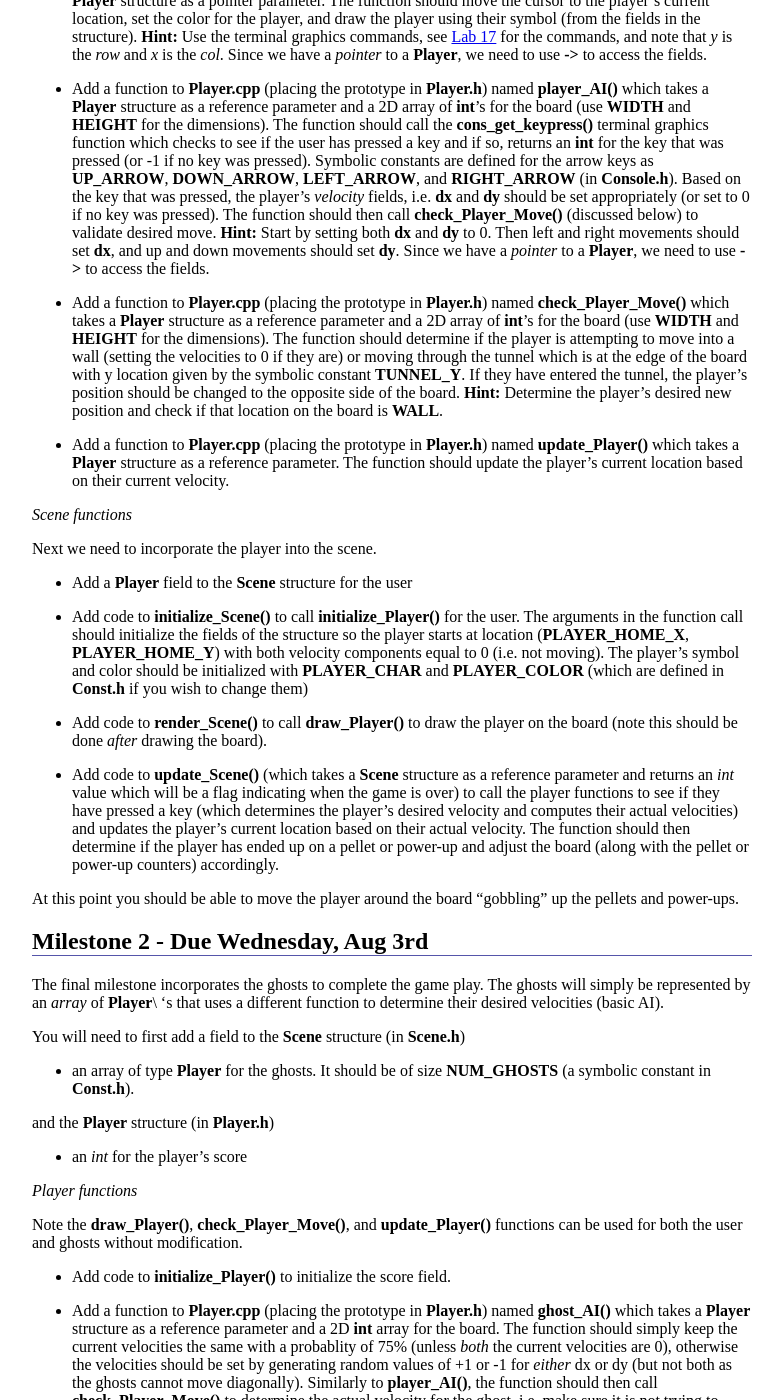
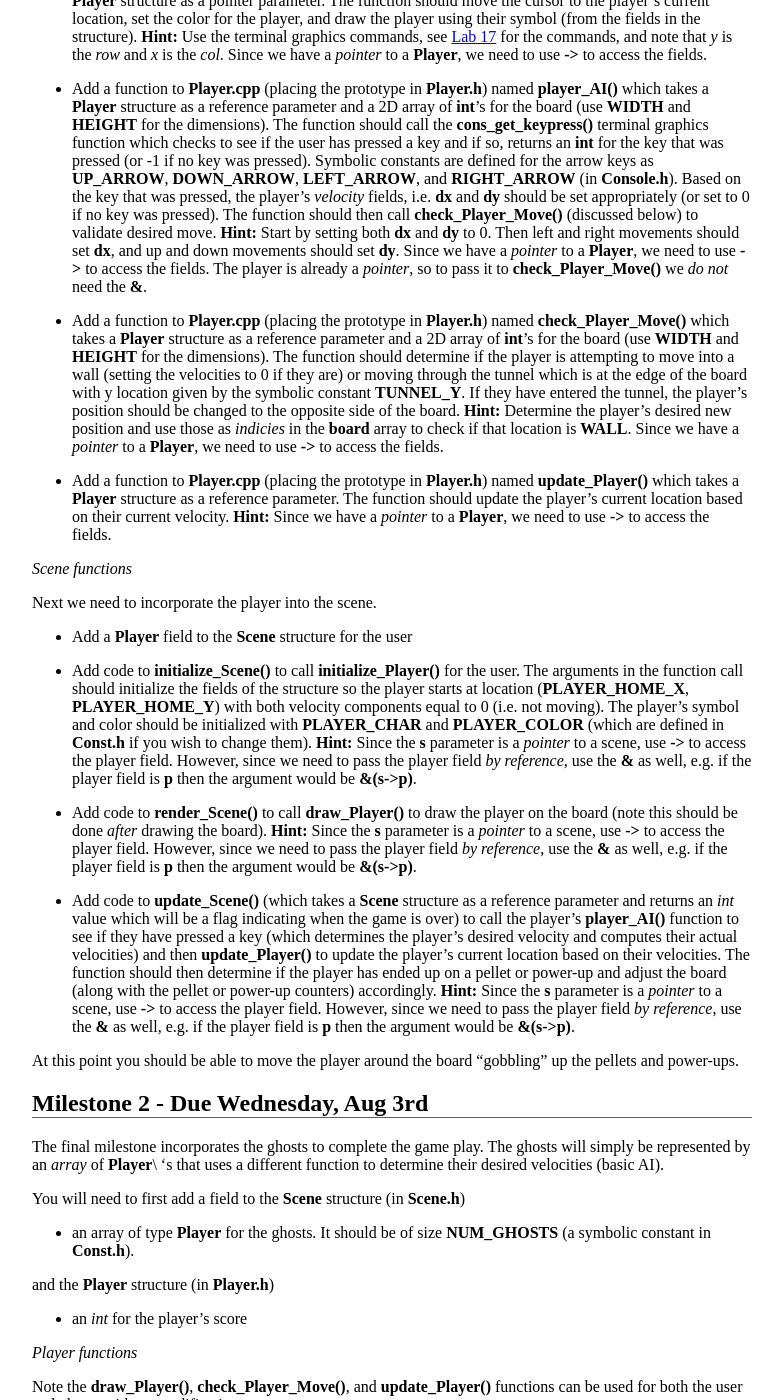
Before and after one commit to ycpcs/cs101-summer2016, a Jekyll site: the page built from assign/assign05.md, in a window 1280 px wide and 1400 px high, scrolled down 2762 px. Shown: the whole window, without its empty margins (248-1030 px from the left). Built offline with Jekyll 4.4.1, drawn with Linux system fonts in a browser that asks for light colours.

Commit message:
update assignment 5 description
update assignment 5 description

```diff
--- a/assign/assign05.md
+++ b/assign/assign05.md
@@ -126,11 +126,11 @@ We will need to add functions to initialize, draw and update the fields of the p
 
 -   Add a function to **Player.cpp** (placing the prototype in **Player.h**) named **draw_Player()** which takes a **Player** structure as a pointer parameter. The function should move the cursor to the player's current location, set the color for the player, and draw the player using their symbol (from the fields in the structure). **Hint:** Use the terminal graphics commands, see [Lab 17](../labs/lab17.html) for the commands, and note that *y* is the *row* and *x* is the *col*. Since we have a *pointer* to a **Player**, we need to use **->** to access the fields.
 
--   Add a function to **Player.cpp** (placing the prototype in **Player.h**) named **player_AI()** which takes a **Player** structure as a reference parameter and a 2D array of **int**'s for the board (use **WIDTH** and **HEIGHT** for the dimensions). The function should call the **cons_get_keypress()** terminal graphics function which checks to see if the user has pressed a key and if so, returns an **int** for the key that was pressed (or -1 if no key was pressed). Symbolic constants are defined for the arrow keys as **UP_ARROW**, **DOWN_ARROW**, **LEFT_ARROW**, and **RIGHT_ARROW** (in **Console.h**). Based on the key that was pressed, the player's *velocity* fields, i.e. **dx** and **dy** should be set appropriately (or set to 0 if no key was pressed). The function should then call **check_Player_Move()** (discussed below) to validate desired move. **Hint:** Start by setting both **dx** and **dy** to 0. Then left and right movements should set **dx**, and up and down movements should set **dy**. Since we have a *pointer* to a **Player**, we need to use **->** to access the fields.
+-   Add a function to **Player.cpp** (placing the prototype in **Player.h**) named **player_AI()** which takes a **Player** structure as a reference parameter and a 2D array of **int**'s for the board (use **WIDTH** and **HEIGHT** for the dimensions). The function should call the **cons_get_keypress()** terminal graphics function which checks to see if the user has pressed a key and if so, returns an **int** for the key that was pressed (or -1 if no key was pressed). Symbolic constants are defined for the arrow keys as **UP_ARROW**, **DOWN_ARROW**, **LEFT_ARROW**, and **RIGHT_ARROW** (in **Console.h**). Based on the key that was pressed, the player's *velocity* fields, i.e. **dx** and **dy** should be set appropriately (or set to 0 if no key was pressed). The function should then call **check_Player_Move()** (discussed below) to validate desired move. **Hint:** Start by setting both **dx** and **dy** to 0. Then left and right movements should set **dx**, and up and down movements should set **dy**. Since we have a *pointer* to a **Player**, we need to use **->** to access the fields. The player is already a *pointer*, so to pass it to **check_Player_Move()** we *do not* need the **&**.
 
--   Add a function to **Player.cpp** (placing the prototype in **Player.h**) named **check_Player_Move()** which takes a **Player** structure as a reference parameter and a 2D array of **int**'s for the board (use **WIDTH** and **HEIGHT** for the dimensions). The function should determine if the player is attempting to move into a wall (setting the velocities to 0 if they are) or moving through the tunnel which is at the edge of the board with y location given by the symbolic constant **TUNNEL_Y**. If they have entered the tunnel, the player's position should be changed to the opposite side of the board. **Hint:** Determine the player's desired new position and check if that location on the board is **WALL**.
+-   Add a function to **Player.cpp** (placing the prototype in **Player.h**) named **check_Player_Move()** which takes a **Player** structure as a reference parameter and a 2D array of **int**'s for the board (use **WIDTH** and **HEIGHT** for the dimensions). The function should determine if the player is attempting to move into a wall (setting the velocities to 0 if they are) or moving through the tunnel which is at the edge of the board with y location given by the symbolic constant **TUNNEL_Y**. If they have entered the tunnel, the player's position should be changed to the opposite side of the board. **Hint:** Determine the player's desired new position and use those as *indicies* in the **board** array to check if that location is **WALL**. Since we have a *pointer* to a **Player**, we need to use **->** to access the fields.
 
--   Add a function to **Player.cpp** (placing the prototype in **Player.h**) named **update_Player()** which takes a **Player** structure as a reference parameter. The function should update the player's current location based on their current velocity.
+-   Add a function to **Player.cpp** (placing the prototype in **Player.h**) named **update_Player()** which takes a **Player** structure as a reference parameter. The function should update the player's current location based on their current velocity. **Hint:** Since we have a *pointer* to a **Player**, we need to use **->** to access the fields.
 
 *Scene functions*
 
@@ -138,11 +138,11 @@ Next we need to incorporate the player into the scene.
 
 -   Add a **Player** field to the **Scene** structure for the user
 
--   Add code to **initialize_Scene()** to call **initialize_Player()** for the user. The arguments in the function call should initialize the fields of the structure so the player starts at location (**PLAYER_HOME_X**, **PLAYER_HOME_Y**) with both velocity components equal to 0 (i.e. not moving). The player's symbol and color should be initialized with **PLAYER_CHAR** and **PLAYER_COLOR** (which are defined in **Const.h** if you wish to change them)
+-   Add code to **initialize_Scene()** to call **initialize_Player()** for the user. The arguments in the function call should initialize the fields of the structure so the player starts at location (**PLAYER_HOME_X**, **PLAYER_HOME_Y**) with both velocity components equal to 0 (i.e. not moving). The player's symbol and color should be initialized with **PLAYER_CHAR** and **PLAYER_COLOR** (which are defined in **Const.h** if you wish to change them). **Hint:** Since the **s** parameter is a *pointer* to a scene, use **->** to access the player field. However, since we need to pass the player field *by reference*, use the **&** as well, e.g. if the player field is **p** then the argument would be **&(s->p)**.
 
--   Add code to **render_Scene()** to call **draw_Player()** to draw the player on the board (note this should be done *after* drawing the board).
+-   Add code to **render_Scene()** to call **draw_Player()** to draw the player on the board (note this should be done *after* drawing the board). **Hint:** Since the **s** parameter is a *pointer* to a scene, use **->** to access the player field. However, since we need to pass the player field *by reference*, use the **&** as well, e.g. if the player field is **p** then the argument would be **&(s->p)**.
 
--   Add code to **update_Scene()** (which takes a **Scene** structure as a reference parameter and returns an *int* value which will be a flag indicating when the game is over) to call the player functions to see if they have pressed a key (which determines the player's desired velocity and computes their actual velocities) and updates the player's current location based on their actual velocity. The function should then determine if the player has ended up on a pellet or power-up and adjust the board (along with the pellet or power-up counters) accordingly.
+-   Add code to **update_Scene()** (which takes a **Scene** structure as a reference parameter and returns an *int* value which will be a flag indicating when the game is over) to call the player's **player_AI()** function to see if they have pressed a key (which determines the player's desired velocity and computes their actual velocities) and then **update_Player()** to update the player's current location based on their velocities. The function should then determine if the player has ended up on a pellet or power-up and adjust the board (along with the pellet or power-up counters) accordingly. **Hint:** Since the **s** parameter is a *pointer* to a scene, use **->** to access the player field. However, since we need to pass the player field *by reference*, use the **&** as well, e.g. if the player field is **p** then the argument would be **&(s->p)**.
 
 At this point you should be able to move the player around the board "gobbling" up the pellets and power-ups.
 
```
